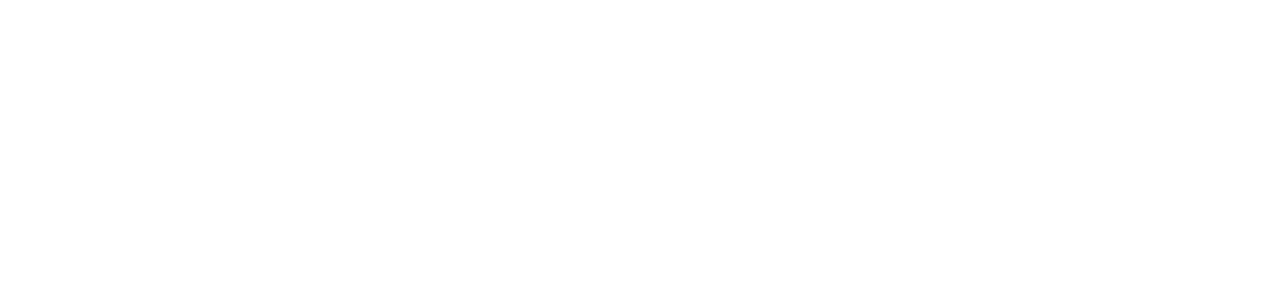
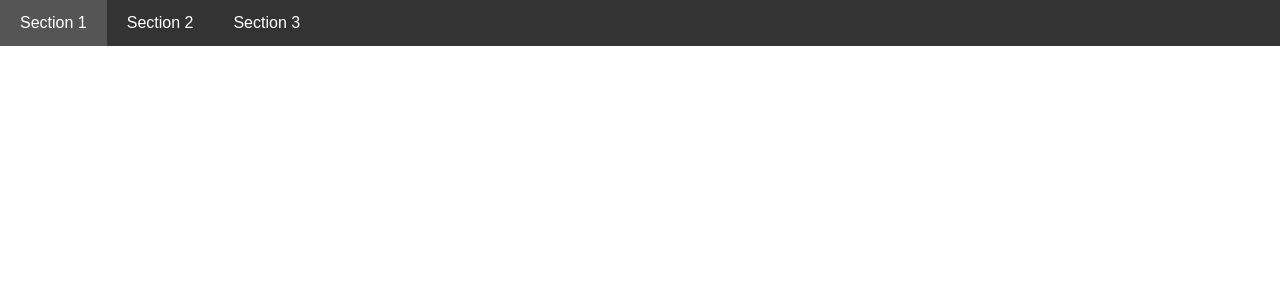
Before and after one commit to gathrean/my-portfolio, a React (Create React App) app: page / in a window 1280 px wide. Shown: the top 300 px of the page. Built offline with nearby package versions, Linux system fonts and the light colour scheme.

Commit message:
Refactor App.js to include Navbar component and update page sections and footer

```diff
--- a/src/App.js
+++ b/src/App.js
@@ -1,6 +1,7 @@
-import React, { useState, useEffect } from 'react';
+import React from 'react';
+import Navbar from './components/Navbar/Navbar'; // Import the Navbar component
 
-// APP //
+// CSS //
 import './App.css';
 
 // FONTS //
@@ -10,9 +11,38 @@ function App() {
 
   return (
     <div className="App">
-      <div className="content">
-        <h1>Projects</h1>
-      </div>
+      <header>
+        <Navbar /> {/* Use the Navbar component */}
+      </header>
+
+      {/* Page Sections */}
+      <section id="section1">
+        <div className="content">
+          <h2>Section 1</h2>
+          {/* Your content for Section 1 goes here */}
+        </div>
+      </section>
+
+      <section id="section2">
+        <div className="content">
+          <h2>Section 2</h2>
+          {/* Your content for Section 2 goes here */}
+        </div>
+      </section>
+
+      <section id="section3">
+        <div className="content">
+          <h2>Section 3</h2>
+          {/* Your content for Section 3 goes here */}
+        </div>
+      </section>
+
+      {/* Footer */}
+      <footer>
+        <div className="content">
+          <p>&copy; 2024 YourWebsite. All rights reserved.</p>
+        </div>
+      </footer>
     </div>
   );
 }
```
